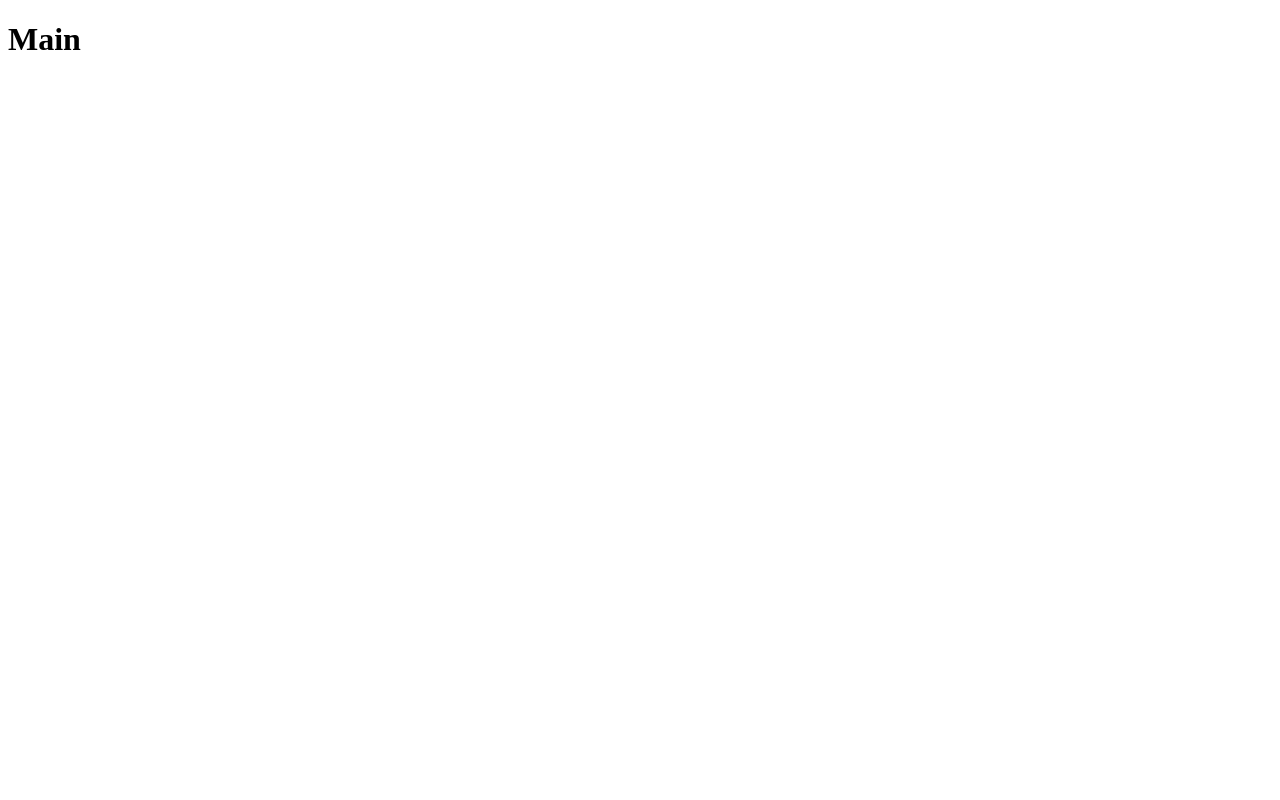
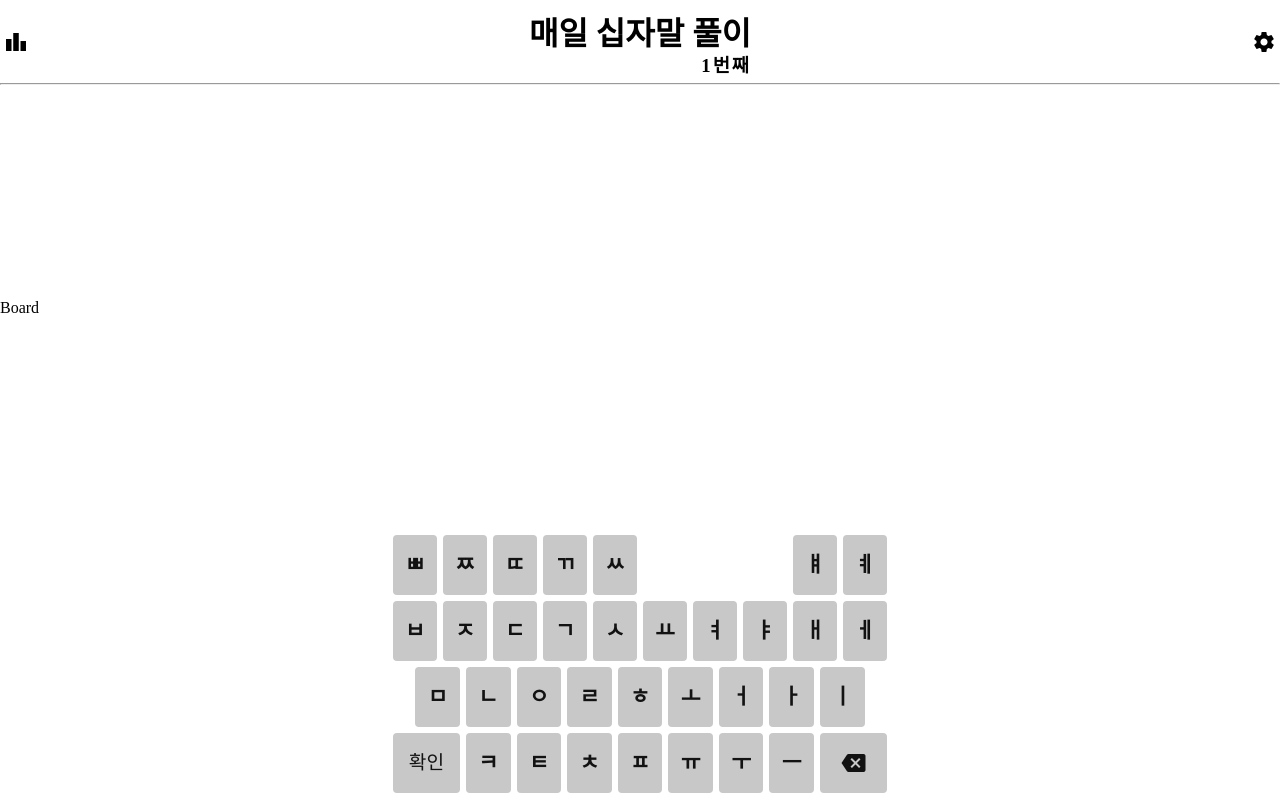
Before and after one commit to datakun/Cross-Hangle, a React app: page / in a window 1280 px wide. Built offline with nearby package versions, Linux system fonts and the light colour scheme.

Commit message:
키보드 구현

```diff
--- /dev/null
+++ b/public/index.css
@@ -0,0 +1,92 @@
+:root {
+  --primary-color: #0568da;
+  --paper-color: rgb(255, 255, 255);
+  --text-color: rgb(18, 18, 18);
+  --button-color: rgb(200, 200, 200);
+}
+
+[data-theme="dark"] {
+  --primary-color: #0568da;
+  --paper-color: rgb(18, 18, 18);
+  --text-color: rgb(255, 255, 255);
+  --button-color: rgb(130, 130, 130);
+}
+
+body {
+  margin: 0px;
+  height: 100vh;
+}
+
+div#root {
+  height: 100%;
+}
+
+div.main {
+  display: flex;
+  flex-direction: column;
+  justify-content: space-between;
+  height: 100%;
+}
+
+div.keyboardContainer {
+  display: flex;
+  flex-direction: column;
+  justify-content: center;
+  max-width: 500px;
+  width: 100%;
+  margin: 0 auto;
+
+  margin-bottom: 4px;
+}
+
+div.keyboardRow {
+  display: flex;
+  flex-direction: row;
+  justify-content: center;
+  width: 100%;
+}
+
+div.spacer {
+  flex: .5;
+}
+
+div.keyButton {
+  cursor: pointer;
+  user-select: none;
+  -webkit-user-select: none;
+  -moz-user-select: none;
+  -ms-user-select: none;
+
+  display: flex;
+  justify-content: center;
+  align-items: center;
+  flex: 1;
+  height: 60px;
+  line-height: 60px;
+  margin: 3px;
+
+  text-align: center;
+  border-radius: 4px;
+  font-weight: bold;
+  font-size: 1.35em;
+
+  background-color: var(--button-color);
+  color: var(--text-color);
+}
+
+div.emptyButton {
+  display: flex;
+  justify-content: center;
+  align-items: center;
+  flex: 1;
+  height: 60px;
+  line-height: 60px;
+  margin: 3px;
+
+  text-align: center;
+  border-radius: 4px;
+  font-weight: bold;
+  font-size: 1.35em;
+
+  background-color: transparent;
+}
--- a/public/index.html
+++ b/public/index.html
@@ -1,8 +1,12 @@
 <!DOCTYPE html>
-<html>
+<html lang="ko">
 	<head>
 		<meta charset="UTF-8" />
-		<title>한:글 십자말 퍼즐 - Crossword Hangle</title>
+		<meta name="viewport" content="width=device-width, initial-scale=1">
+		<link href="https://fonts.googleapis.com/icon?family=Material+Icons"
+      rel="stylesheet" />
+		<link href="index.css" rel="stylesheet" />
+		<title>매일 십자말 풀이 - Crossword Hangle</title>
 	</head>
 	<body>
 		<div id="root"></div>
--- /dev/null
+++ b/src/component/GameBoard.tsx
@@ -0,0 +1,11 @@
+import * as React from 'react';
+
+type BoardProps = {
+  //
+} & React.ComponentProps<'div'>;
+
+export function GameBoard(props: BoardProps) {
+  console.log('render Board');
+
+  return <div>Board</div>;
+}
--- /dev/null
+++ b/src/component/Header.tsx
@@ -0,0 +1,27 @@
+import * as React from 'react';
+import { SvgButton } from './common/SvgButton';
+
+type HeaderProps = {
+  round: number;
+  onStatisticsClick?: () => void;
+  onSettingsClick?: () => void;
+} & React.ComponentProps<'div'>;
+
+export function Header(props: HeaderProps) {
+  // 도움말 버튼 / 타이틀 / 통계 버튽 / 옵션 버튼
+  console.log('render Header');
+
+  return (
+    <div>
+      <div style={{ height: '100%', display: 'flex', flexDirection: 'row', justifyContent: 'space-between' }}>
+        <SvgButton src={'leaderboard'} onClick={props.onStatisticsClick} />
+        <div style={{ padding: 8, paddingBottom: 4 }}>
+          <h1 style={{ margin: 0 }}>매일 십자말 풀이</h1>
+          <h3 style={{ margin: 0, marginTop: -4, textAlign: 'right', letterSpacing: 2 }}>{props.round}번째</h3>
+        </div>
+        <SvgButton src={'settings'} onClick={props.onSettingsClick} />
+      </div>
+      <hr style={{ margin: 0 }} />
+    </div>
+  );
+}
--- /dev/null
+++ b/src/component/Keyboard.tsx
@@ -0,0 +1,133 @@
+import * as React from 'react';
+
+type KeyboardProps = {
+  onKeyboardClick?: (key: string) => void;
+} & React.ComponentProps<'div'>;
+
+export function Keyboard(props: KeyboardProps) {
+  // 키보드 버튼
+  console.log('render Keyboard');
+
+  return (
+    <div className="keyboardContainer">
+      <div className="keyboardRow">
+        <div className="keyButton" onClick={() => props.onKeyboardClick?.('ㅃ')}>
+          ㅃ
+        </div>
+        <div className="keyButton" onClick={() => props.onKeyboardClick?.('ㅉ')}>
+          ㅉ
+        </div>
+        <div className="keyButton" onClick={() => props.onKeyboardClick?.('ㄸ')}>
+          ㄸ
+        </div>
+        <div className="keyButton" onClick={() => props.onKeyboardClick?.('ㄲ')}>
+          ㄲ
+        </div>
+        <div className="keyButton" onClick={() => props.onKeyboardClick?.('ㅆ')}>
+          ㅆ
+        </div>
+        <div className="emptyButton"></div>
+        <div className="emptyButton"></div>
+        <div className="emptyButton"></div>
+        <div className="keyButton" onClick={() => props.onKeyboardClick?.('ㅒ')}>
+          ㅒ
+        </div>
+        <div className="keyButton" onClick={() => props.onKeyboardClick?.('ㅖ')}>
+          ㅖ
+        </div>
+      </div>
+      <div className="keyboardRow">
+        <div className="keyButton" onClick={() => props.onKeyboardClick?.('ㅂ')}>
+          ㅂ
+        </div>
+        <div className="keyButton" onClick={() => props.onKeyboardClick?.('ㅈ')}>
+          ㅈ
+        </div>
+        <div className="keyButton" onClick={() => props.onKeyboardClick?.('ㄷ')}>
+          ㄷ
+        </div>
+        <div className="keyButton" onClick={() => props.onKeyboardClick?.('ㄱ')}>
+          ㄱ
+        </div>
+        <div className="keyButton" onClick={() => props.onKeyboardClick?.('ㅅ')}>
+          ㅅ
+        </div>
+        <div className="keyButton" onClick={() => props.onKeyboardClick?.('ㅛ')}>
+          ㅛ
+        </div>
+        <div className="keyButton" onClick={() => props.onKeyboardClick?.('ㅕ')}>
+          ㅕ
+        </div>
+        <div className="keyButton" onClick={() => props.onKeyboardClick?.('ㅑ')}>
+          ㅑ
+        </div>
+        <div className="keyButton" onClick={() => props.onKeyboardClick?.('ㅐ')}>
+          ㅐ
+        </div>
+        <div className="keyButton" onClick={() => props.onKeyboardClick?.('ㅔ')}>
+          ㅔ
+        </div>
+      </div>
+      <div className="keyboardRow">
+        <div className="spacer"></div>
+        <div className="keyButton" onClick={() => props.onKeyboardClick?.('ㅁ')}>
+          ㅁ
+        </div>
+        <div className="keyButton" onClick={() => props.onKeyboardClick?.('ㄴ')}>
+          ㄴ
+        </div>
+        <div className="keyButton" onClick={() => props.onKeyboardClick?.('ㅇ')}>
+          ㅇ
+        </div>
+        <div className="keyButton" onClick={() => props.onKeyboardClick?.('ㄹ')}>
+          ㄹ
+        </div>
+        <div className="keyButton" onClick={() => props.onKeyboardClick?.('ㅎ')}>
+          ㅎ
+        </div>
+        <div className="keyButton" onClick={() => props.onKeyboardClick?.('ㅗ')}>
+          ㅗ
+        </div>
+        <div className="keyButton" onClick={() => props.onKeyboardClick?.('ㅓ')}>
+          ㅓ
+        </div>
+        <div className="keyButton" onClick={() => props.onKeyboardClick?.('ㅏ')}>
+          ㅏ
+        </div>
+        <div className="keyButton" onClick={() => props.onKeyboardClick?.('ㅣ')}>
+          ㅣ
+        </div>
+        <div className="spacer"></div>
+      </div>
+      <div className="keyboardRow">
+        <div className="keyButton" onClick={() => props.onKeyboardClick?.('enter')} style={{ flex: 1.5, fontWeight: 400, fontSize: '1.2em' }}>
+          확인
+        </div>
+        <div className="keyButton" onClick={() => props.onKeyboardClick?.('ㅋ')}>
+          ㅋ
+        </div>
+        <div className="keyButton" onClick={() => props.onKeyboardClick?.('ㅌ')}>
+          ㅌ
+        </div>
+        <div className="keyButton" onClick={() => props.onKeyboardClick?.('ㅊ')}>
+          ㅊ
+        </div>
+        <div className="keyButton" onClick={() => props.onKeyboardClick?.('ㅍ')}>
+          ㅍ
+        </div>
+        <div className="keyButton" onClick={() => props.onKeyboardClick?.('ㅠ')}>
+          ㅠ
+        </div>
+        <div className="keyButton" onClick={() => props.onKeyboardClick?.('ㅜ')}>
+          ㅜ
+        </div>
+        <div className="keyButton" onClick={() => props.onKeyboardClick?.('ㅡ')}>
+          ㅡ
+        </div>
+        <div className="keyButton" onClick={() => props.onKeyboardClick?.('backspace')} style={{ flex: 1.5 }}>
+          <span className="material-icons">backspace</span>
+        </div>
+      </div>
+    </div>
+  );
+}
--- a/src/component/Main.tsx
+++ b/src/component/Main.tsx
@@ -1,9 +1,27 @@
 import * as React from 'react';
+import { GameBoard } from './GameBoard';
+import { Header } from './Header';
+import { Keyboard } from './Keyboard';
 
-export type MainProps = {
-  //
-};
+export function Main() {
+  const handleStatisticsClick = () => {
+    //
+  };
 
-export const Main = (props: MainProps) => {
-  return <h1>Main</h1>;
-};
+  const handleSettingsClick = () => {
+    //
+  };
+
+  const handleKeyboardClick = (key: string) => {
+    //
+    console.log(key);
+  };
+
+  return (
+    <div className="main">
+      <Header round={1} onStatisticsClick={handleStatisticsClick} onSettingsClick={handleSettingsClick} />
+      <GameBoard />
+      <Keyboard onKeyboardClick={handleKeyboardClick} />
+    </div>
+  );
+}
--- /dev/null
+++ b/src/component/common/SvgButton.tsx
@@ -0,0 +1,30 @@
+import React from 'react';
+
+type SvgButtonProps = {
+  src: string;
+  onClick?: () => void;
+};
+
+export function SvgButton(props: SvgButtonProps) {
+  return (
+    <div
+      className="unselectable"
+      style={{
+        display: 'flex',
+        flexDirection: 'column',
+        justifyContent: 'center',
+      }}
+    >
+      <span
+        className="material-icons"
+        onClick={props.onClick}
+        style={{
+          cursor: 'pointer',
+          padding: 4,
+        }}
+      >
+        {props.src}
+      </span>
+    </div>
+  );
+}
--- a/tsconfig.json
+++ b/tsconfig.json
@@ -28,5 +28,6 @@
     "strictFunctionTypes": true,
     "noImplicitReturns": true
   },
+  "files": ["types/svg.d.ts"],
   "include": ["src/**/*"]
 }
--- /dev/null
+++ b/types/svg.d.ts
@@ -0,0 +1,4 @@
+declare module '*.svg' {
+  const value: React.FunctionComponent<React.SVGAttributes<SVGElement>>;
+  export default value;
+}
```
Also changed, not shown: src/component/common/Modal.tsx (added).
